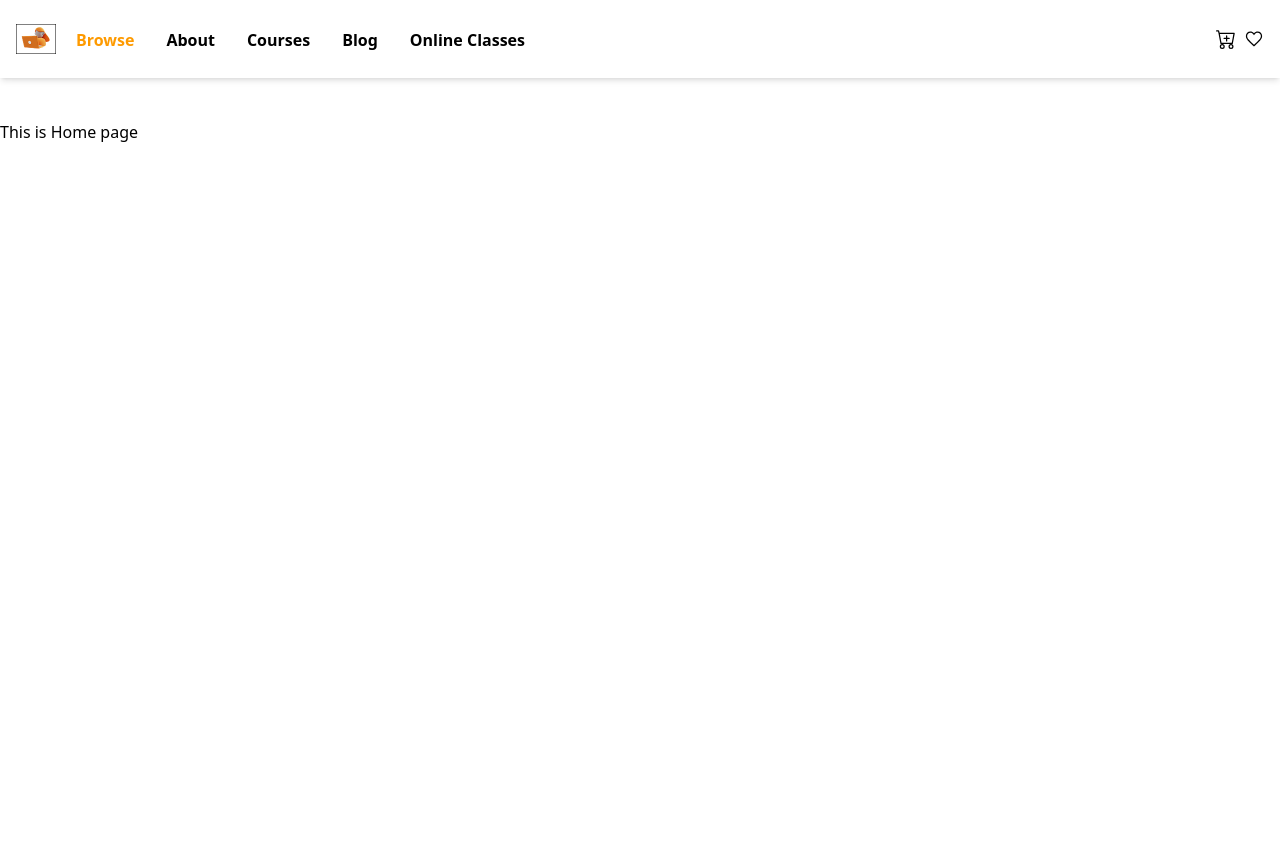
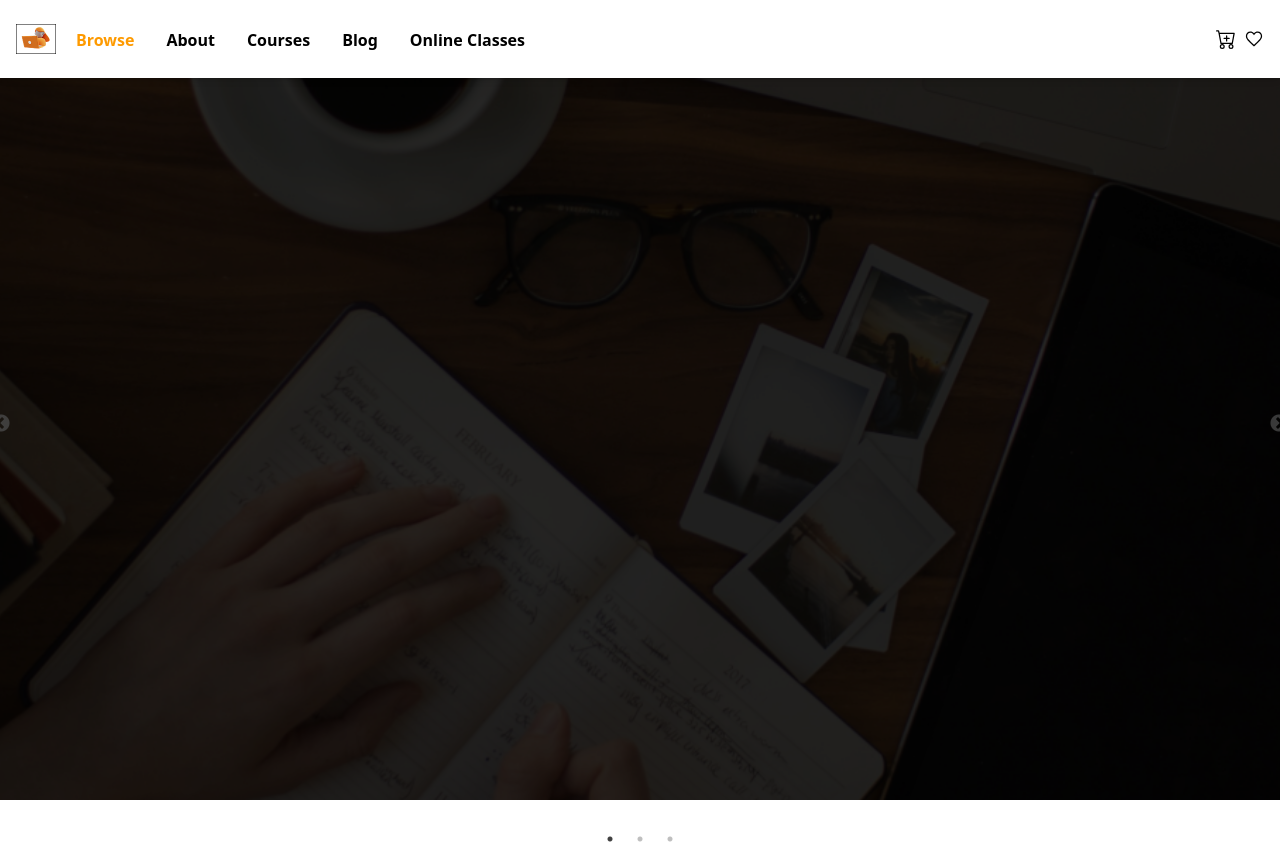
Before and after one commit to dev-shamim84/e-learning-landingpage, a React (Vite) app: page / in a window 1280 px wide. Before the commit the page ends 800 px from the top, so only its background shows below. Built offline with nearby package versions, Linux system fonts and the light colour scheme.

Commit message:
slider section added

```diff
--- a/package.json
+++ b/package.json
@@ -11,13 +11,18 @@
   },
   "dependencies": {
     "@tailwindcss/vite": "^4.1.13",
+    "framer-motion": "^12.23.12",
     "install": "^0.13.0",
     "lucide-react": "^0.544.0",
     "motion": "^12.23.12",
     "react": "^19.1.1",
     "react-dom": "^19.1.1",
     "react-icons": "^5.5.0",
+    "react-intersection-observer": "^9.16.0",
     "react-router-dom": "^7.8.2",
+    "react-slick": "^0.31.0",
+    "slick-carousel": "^1.8.1",
+    "swiper": "^12.0.1",
     "tailwindcss": "^4.1.13"
   },
   "devDependencies": {
--- /dev/null
+++ b/src/Components/Animation/Animation.jsx
@@ -0,0 +1,22 @@
+import { motion } from "framer-motion";
+import { useInView } from "react-intersection-observer";
+
+const Animation = ({ children, delay = 0 }) => {
+  const { ref, inView } = useInView({
+    triggerOnce: true,
+    threshold: 0.2,
+  });
+
+  return (
+    <motion.div
+      ref={ref}
+      initial={{ opacity: 0, y: 40 }}
+      animate={inView ? { opacity: 1, y: 0 } : {}}
+      transition={{ duration: 0.8, delay }}
+    >
+      {children}
+    </motion.div>
+  );
+};
+
+export default Animation;
--- a/src/Components/Benar/Benner.jsx
+++ b/src/Components/Benar/Benner.jsx
@@ -1,8 +1,51 @@
+import bgImg from "../../assets/Slider.png";
+import Slider from "react-slick";
+import "slick-carousel/slick/slick.css";
+import "slick-carousel/slick/slick-theme.css";
+
 const Benner = () => {
+  const settings = {
+    dots: true,
+    infinite: true,
+    speed: 500,
+    slidesToShow: 1,
+    slidesToScroll: 1,
+  };
   return (
-    <section>
-      <div className="container mx-auto py-6">
-        <h1 className="pt-24">This is Home page</h1>
+    <section
+      className="bg-center bg-cover h-screen"
+      style={{ backgroundImage: `url(${bgImg})` }}
+    >
+      <div className="bg-black/70 absolute inset-0 z-20"></div>
+      <div className="container mx-auto px-4 py-6">
+        <div className="slider-container">
+          <Slider {...settings}>
+            <div className="text-white h-screen">
+              <h3>
+                Lorem ipsum dolor sit amet consectetur adipisicing elit. Alias
+                aut autem quia sequi asperiores quam enim eligendi quis iusto
+                rerum blanditiis harum corporis animi, natus quidem itaque
+                adipisci assumenda dicta!
+              </h3>
+            </div>
+            <div className="text-white h-screen pt-48">
+              <h3>
+                Lorem ipsum dolor sit amet consectetur adipisicing elit. Alias
+                aut autem quia sequi asperiores quam enim eligendi quis iusto
+                rerum blanditiis harum corporis animi, natus quidem itaque
+                adipisci assumenda dicta!
+              </h3>
+            </div>
+            <div className="text-white h-screen">
+              <h3>
+                Lorem ipsum dolor sit amet consectetur adipisicing elit. Alias
+                aut autem quia sequi asperiores quam enim eligendi quis iusto
+                rerum blanditiis harum corporis animi, natus quidem itaque
+                adipisci assumenda dicta!
+              </h3>
+            </div>
+          </Slider>
+        </div>
       </div>
     </section>
   );
--- a/src/Components/Navbar/NavBar.jsx
+++ b/src/Components/Navbar/NavBar.jsx
@@ -34,6 +34,7 @@ const Navmenu = ({ handleToggle }) => {
     </ul>
   );
 };
+
 const NavBar = () => {
   const [open, setOpen] = useState(false);
   const handleToggle = () => {
@@ -41,7 +42,7 @@ const NavBar = () => {
   };
 
   return (
-    <header className="bg-white shadow-md fixed top-0 left-0 w-full">
+    <header className="bg-white shadow-md fixed top-0 left-0 w-full z-50">
       <div className="container mx-auto px-4">
         <nav className="py-6 flex justify-between items-center">
           {/* logo */}
--- a/src/index.css
+++ b/src/index.css
@@ -1 +1,5 @@
 @import "tailwindcss";
+
+/* .slick-prev:before, .slick-next:before:hover {
+   color: chocolate;
+} */
```
Also changed, not shown: 1 other file (tests, documents, lock files or other folders).
